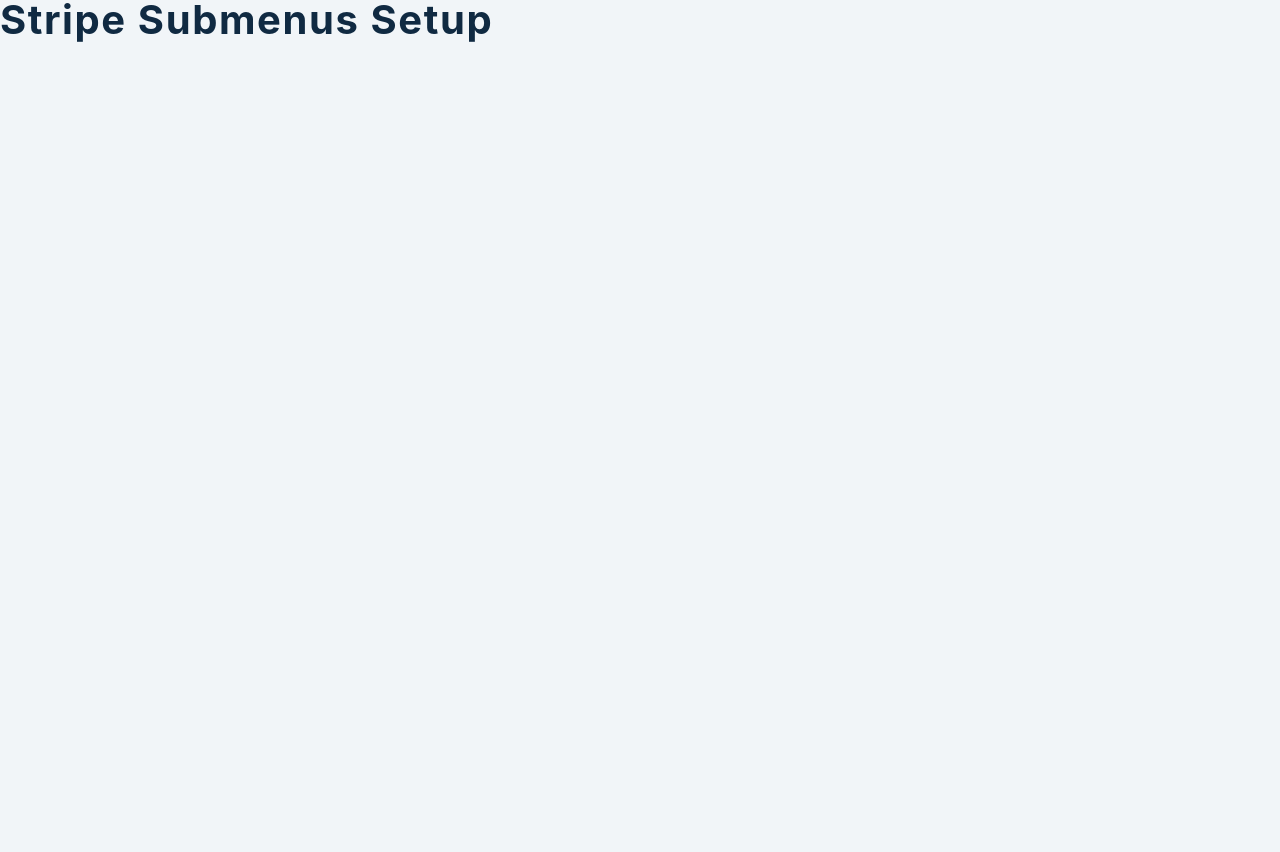
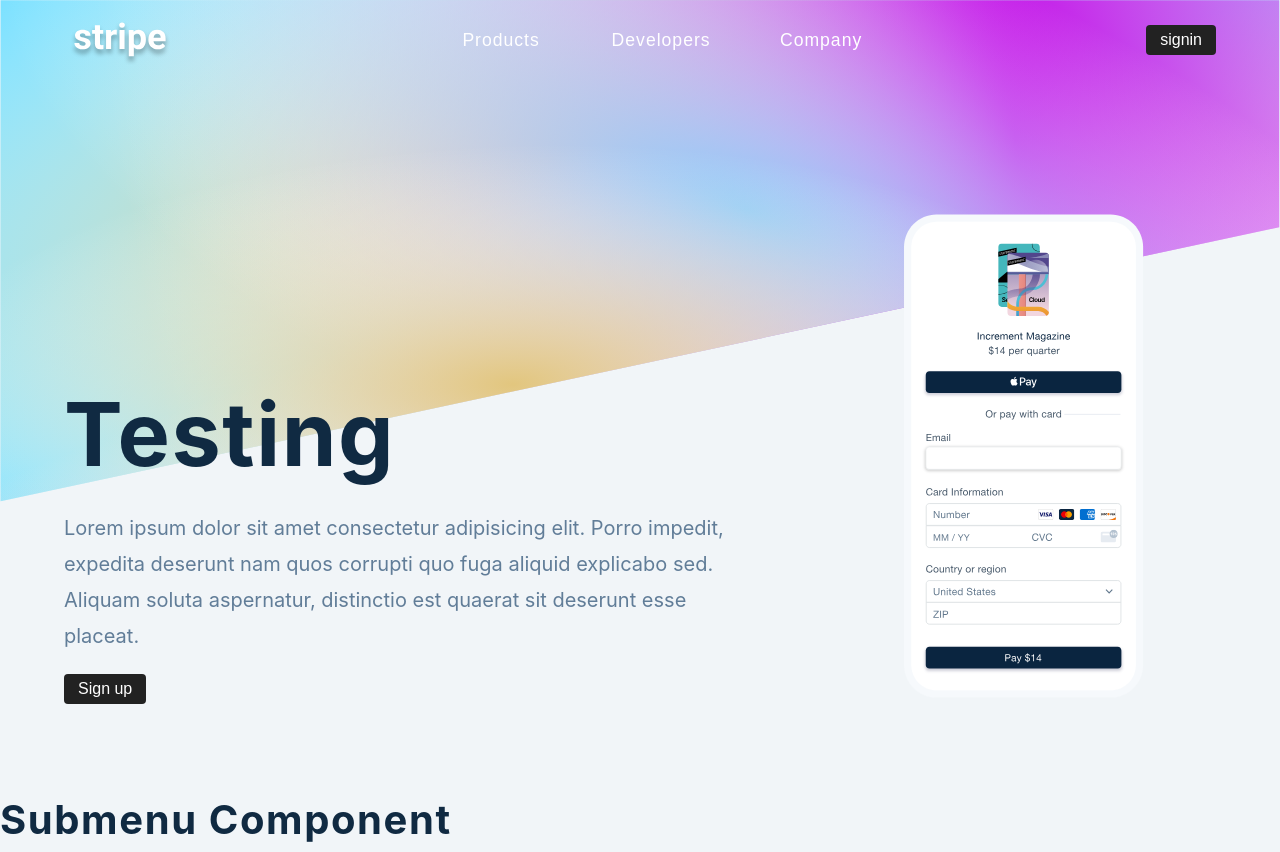
Before and after one commit to hal-alex/react-projects, a React (Create React App) app in the folder Project 13/: page / in a window 1280 px wide. Before the commit the page ends 800 px from the top, so only its background shows below. Built offline with nearby package versions, Linux system fonts and the light colour scheme.

Commit message:
added mobile view toggle

```diff
--- a/Project 13/src/App.js
+++ b/Project 13/src/App.js
@@ -28,7 +28,10 @@
 function App() {
   return (
     <>
-      <h2>stripe submenus setup</h2>
+      <Navbar></Navbar>
+      <Sidebar></Sidebar>
+      <Hero></Hero>
+      <Submenu></Submenu>
     </>
   )
 }
--- a/Project 13/src/Hero.js
+++ b/Project 13/src/Hero.js
@@ -1,8 +1,24 @@
 import React from 'react'
 import phoneImg from './images/phone.svg'
+import { useGlobalContext } from './context'
 
 const Hero = () => {
-  return <h2>hero component</h2>
+  const { closeSubmenu } = useGlobalContext()
+
+  return (
+    <section className="hero">
+      <div className="hero-center">
+        <article className='hero-info'>
+          <h1>Testing</h1>
+          <p>Lorem ipsum dolor sit amet consectetur adipisicing elit. Porro impedit, expedita deserunt nam quos corrupti quo fuga aliquid explicabo sed. Aliquam soluta aspernatur, distinctio est quaerat sit deserunt esse placeat.</p>
+          <button className='btn'>Sign up</button>
+        </article>
+        <article className='hero-images'>
+          <img src={phoneImg} className="phone-img" alt="phone" />
+        </article>
+      </div>
+    </section>
+  )
 }
 
 export default Hero
--- a/Project 13/src/Navbar.js
+++ b/Project 13/src/Navbar.js
@@ -78,9 +78,33 @@
 import React from 'react'
 import logo from './images/logo.svg'
 import { FaBars } from 'react-icons/fa'
+import { useGlobalContext } from './context'
 
 const Navbar = () => {
-  return <h2>navbar component</h2>
+
+  const { openSidebar, openSubMenu, closeSubmenu } = useGlobalContext()
+
+  return (
+    <nav className="nav">
+      <div className="nav-center">
+        <div className="nav-header">
+          <img src={logo} className="nav-logo" alt="logo" />
+          <button
+            className="btn toggle-btn"
+            onClick={openSidebar}
+          > <FaBars></FaBars> </button>
+        </div>
+        <ul className="nav-links">
+          <li>
+            <button className="link-btn">products</button>
+          </li>
+          <li><button className="link-btn">developers</button></li>
+          <li><button className="link-btn">company</button></li>
+        </ul>
+        <button className="btn signin-btn"> signin</button>
+      </div>
+    </nav>
+  )
 }
 
 export default Navbar
--- a/Project 13/src/Sidebar.js
+++ b/Project 13/src/Sidebar.js
@@ -1,9 +1,39 @@
 import React from 'react'
 import { FaTimes } from 'react-icons/fa'
 import sublinks from './data'
+import { useGlobalContext } from './context'
 
 const Sidebar = () => {
-  return <h2>sidebar component</h2>
+
+  const { isSidebarOpen, closeSidebar } = useGlobalContext()
+
+
+  return (
+    <aside className={`${isSidebarOpen ? "sidebar-wrapper show" : "sidebar-wrapper"}`} >
+      <div className="sidebar">
+        <button className="close-btn" onClick={closeSidebar}> <FaTimes></FaTimes> </button>
+        <div className="sidebar-links">
+          {sublinks.map((item, index) => {
+            const { page, links } = item
+            return (
+              <article key={index}>
+                <h4>{page}</h4>
+                <div className="sidebar-sublinks">
+                  {links.map((link, index) => {
+                    const { label, icon, url } = link
+                    return (
+                      <a key={index} href={url}> {icon} {label} </a>
+                    )
+                  })}
+                </div>
+              </article>
+            )
+          })}
+        </div>
+      </div>
+
+    </aside>
+  )
 }
 
 export default Sidebar
--- a/Project 13/src/context.js
+++ b/Project 13/src/context.js
@@ -29,3 +29,41 @@
 
 import React, { useState, useContext } from 'react'
 import sublinks from './data'
+
+
+const AppContext = React.createContext()
+
+export const AppProvider = ({children}) => {
+
+    const [isSidebarOpen, setIsSidebarOpen] = useState(false)
+    const [isSubmenuOpen, setIsSubmenuOpen] = useState(true)
+    const openSidebar = () => {
+        setIsSidebarOpen(true)
+    }
+    const closeSidebar = () => {
+        setIsSidebarOpen(false)
+    }
+    const openSubmenu = () => {
+        setIsSubmenuOpen(true)
+    }
+    const closeSubmenu = () => {
+        setIsSubmenuOpen(false)
+    }
+    return (
+        <AppContext.Provider
+            value={{
+                isSidebarOpen,
+                isSubmenuOpen,
+                openSidebar,
+                closeSidebar,
+                openSubmenu,
+                closeSubmenu
+                }}
+
+        > {children} </AppContext.Provider>
+    )
+}
+
+export const useGlobalContext = () => {
+    return useContext(AppContext)
+}
--- a/Project 13/src/index.js
+++ b/Project 13/src/index.js
@@ -18,9 +18,14 @@
 import ReactDOM from 'react-dom'
 import './index.css'
 import App from './App'
+
+import { AppProvider } from "./context"
+
 ReactDOM.render(
   <React.StrictMode>
-    <App />
+    <AppProvider>
+      <App />
+    </AppProvider>
   </React.StrictMode>,
   document.getElementById('root')
 )
```
